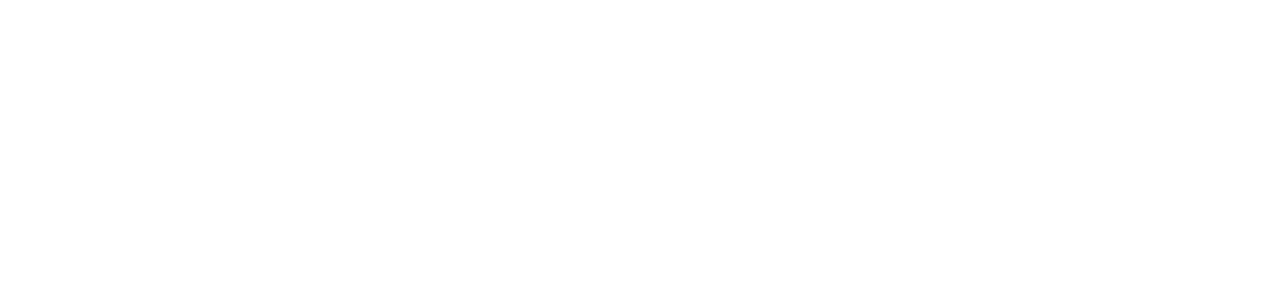
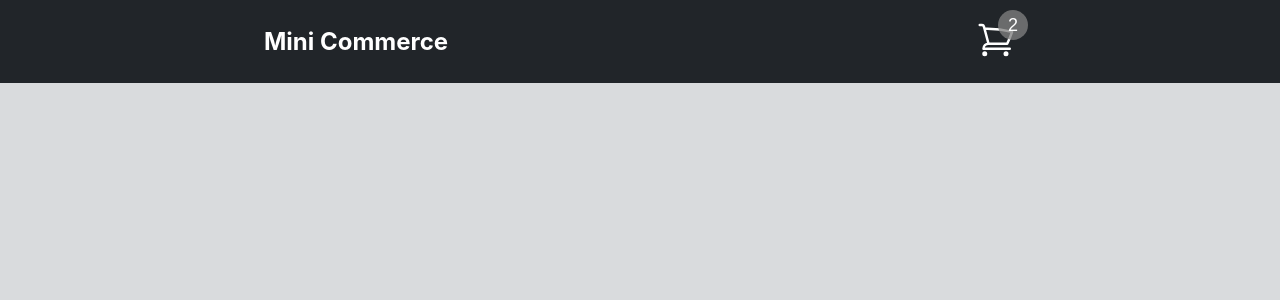
Before and after one commit to Luka-Popovic06/mini-commerce, a React (Vite) app: page / in a window 1280 px wide. Shown: the top 300 px of the page. Built offline with nearby package versions, Linux system fonts and the light colour scheme.

Commit message:
add layout and navbar styling

```diff
--- a/src/App.css
+++ b/src/App.css
@@ -1,3 +1,39 @@
 #root {
-  margin: 0 auto;
+  width: 100%;
+  height: 100vh;
+  background-color: #d9dbdd;
 }
+nav {
+  background-color: #212529;
+  color: #fff;
+  display: flex;
+  align-items: center;
+  justify-content: space-around;
+  padding: 20px 0px;
+}
+.shopping-cart-btn {
+  background-color: transparent;
+  border: none;
+  position: relative;
+}
+.product-number {
+  width: 30px;
+  height: 30px;
+  position: absolute;
+  top: -10px;
+  right: -12px;
+  background-color: rgba(128, 128, 128, 0.771);
+  border-radius: 50%;
+  display: flex;
+  align-items: center;
+  justify-content: center;
+  font-size: large;
+  color: #fff;
+  cursor: pointer;
+}
+.icon-shopping-cart {
+  width: 40px;
+  height: 40px;
+  color: #fff;
+  cursor: pointer;
+}
--- a/src/App.jsx
+++ b/src/App.jsx
@@ -4,7 +4,30 @@
 function App() {
   const [count, setCount] = useState(0);
 
-  return <></>;
+  return (
+    <>
+      <nav>
+        <h1 className="title">Mini Commerce</h1>
+        <button type="button" className="shopping-cart-btn">
+          <p className="product-number">2</p>
+          <svg
+            className="icon-shopping-cart"
+            xmlns="http://www.w3.org/2000/svg"
+            fill="none"
+            viewBox="0 0 24 24"
+            strokeWidth="1.5"
+            stroke="currentColor"
+          >
+            <path
+              strokeLinecap="round"
+              strokeLinejoin="round"
+              d="M2.25 3h1.386c.51 0 .955.343 1.087.835l.383 1.437M7.5 14.25a3 3 0 0 0-3 3h15.75m-12.75-3h11.218c1.121-2.3 2.1-4.684 2.924-7.138a60.114 60.114 0 0 0-16.536-1.84M7.5 14.25 5.106 5.272M6 20.25a.75.75 0 1 1-1.5 0 .75.75 0 0 1 1.5 0Zm12.75 0a.75.75 0 1 1-1.5 0 .75.75 0 0 1 1.5 0Z"
+            />
+          </svg>
+        </button>
+      </nav>
+    </>
+  );
 }
 
 export default App;
```
